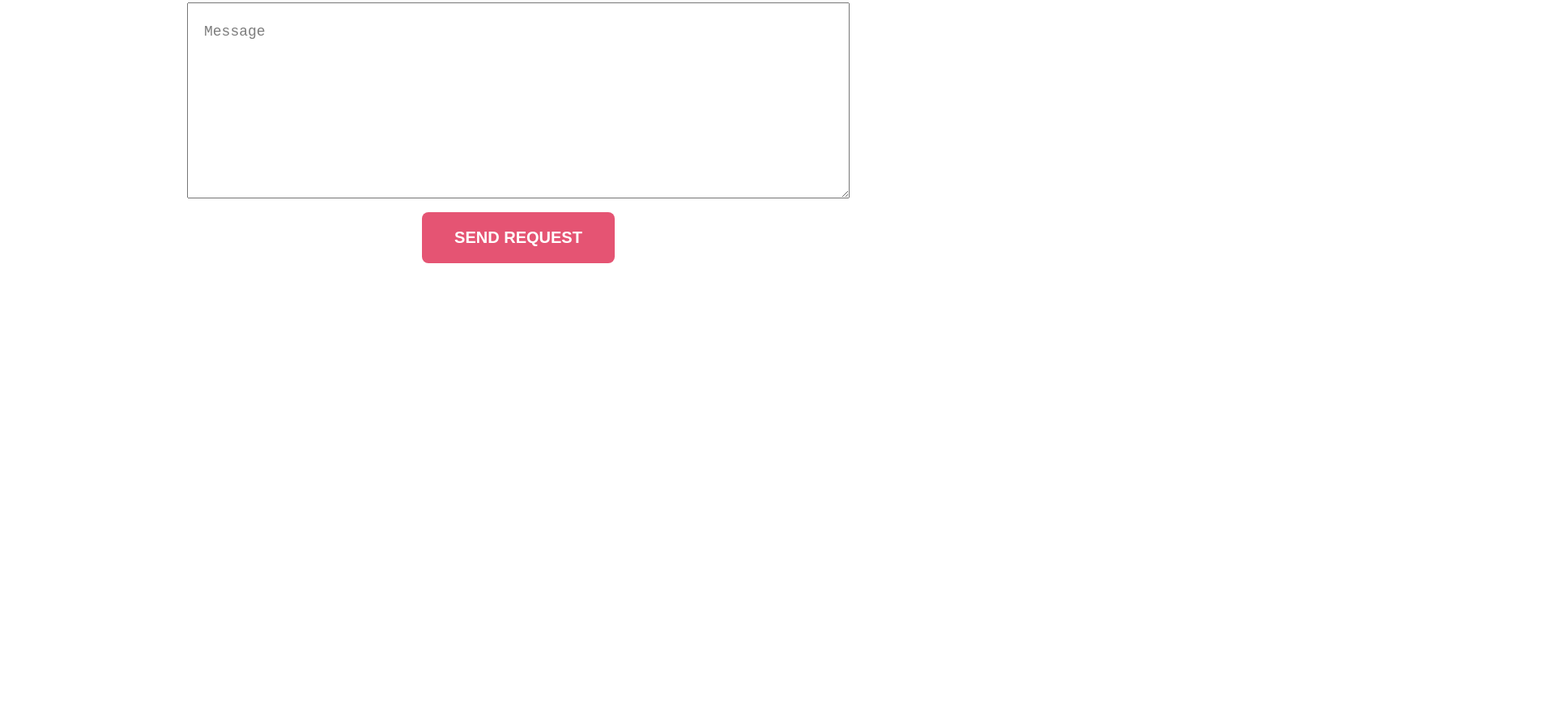
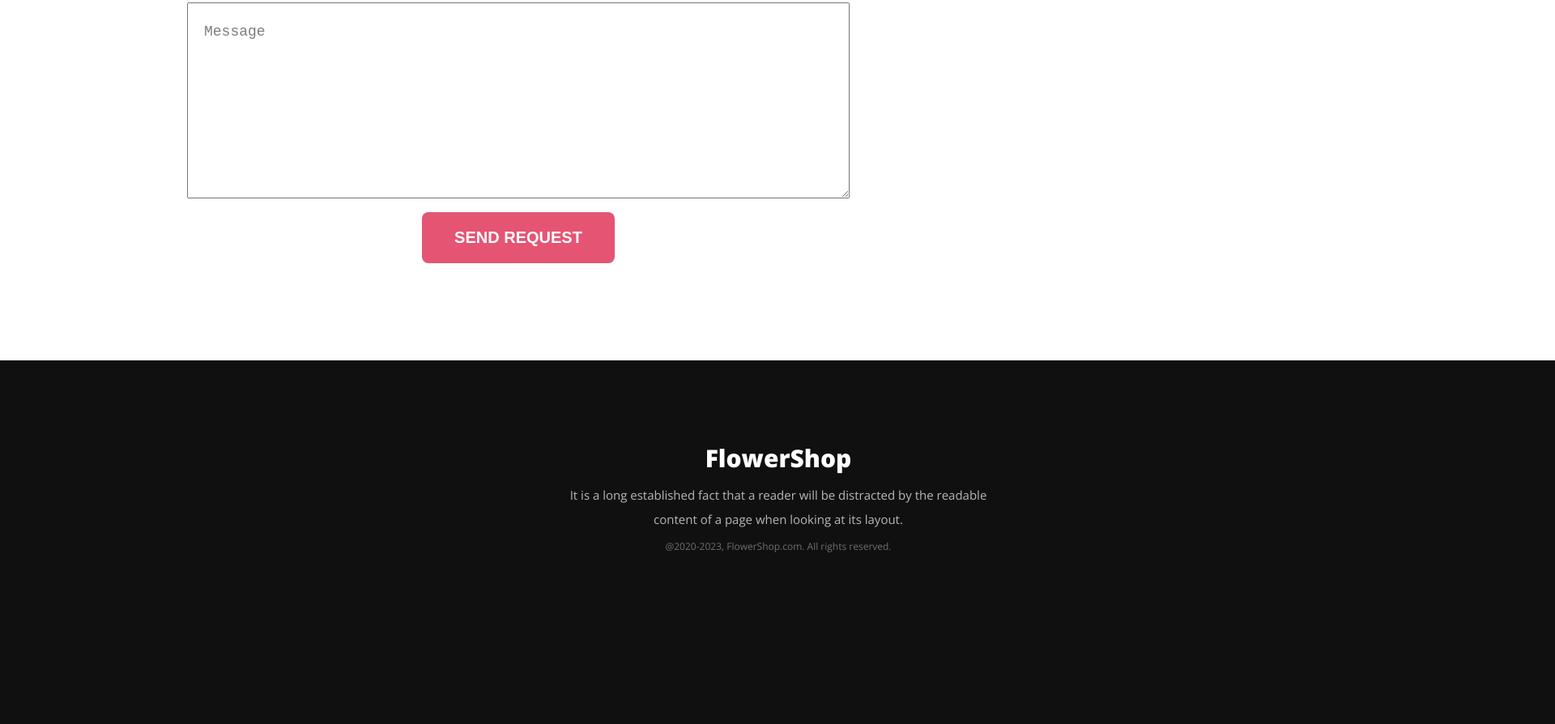
Before and after one commit to ASRAF-JAHAN/Assingment-task-one, a plain HTML site: page index.html in a window 1280 px wide. Shown: the part 3896-4790 px from the top of the page at 81% size, 1920 px wide, since content can reach past the window. Before the commit the page ends 4221 px from the top, so only its background shows below. Drawn offline with nearby package versions, Linux system fonts and the light colour scheme.

Commit message:
end part is done

```diff
--- a/index.html
+++ b/index.html
@@ -100,6 +100,13 @@
                 <button id="btn-send" class="btn-praimary">SEND REQUEST</button>
             </div>
         </section>
+        <section class="the-end">
+            <div class="end-part">
+                <h3 class="end-title">FlowerShop</h3>
+                <p class="end-description">It is a long established fact that a reader will be distracted by the readable <br> content of a page when looking at its layout.</p>
+                <p class="endest">@2020-2023, FlowerShop.com. All rights reserved. </p>
+            </div>
+        </section>
 
     </main>
     <footer>
--- a/styles/blog.css
+++ b/styles/blog.css
@@ -269,3 +269,30 @@ body{
     font-size: 20px;
     font-weight: 700;
 }
+/* the end part work */
+.the-end{
+    background: #111010;
+    width: 1922px;
+    height: 449px;
+    color: #FFF;
+    margin-top: 120px;
+    text-align: center;
+}
+.end-title{
+    font-size: 30px;
+    font-weight: 800;
+    padding-top: 100px;
+}
+.end-description{
+    color: rgba(255, 255, 255, 0.70);
+    font-size: 15px;
+    font-weight: 400;
+    line-height: 30px;
+    margin-top: 10px;
+}
+.endest{
+    color: rgba(255, 255, 255, 0.40);
+    font-size: 12px;
+    font-weight: 200;
+    margin-top: 10px;
+}
```
